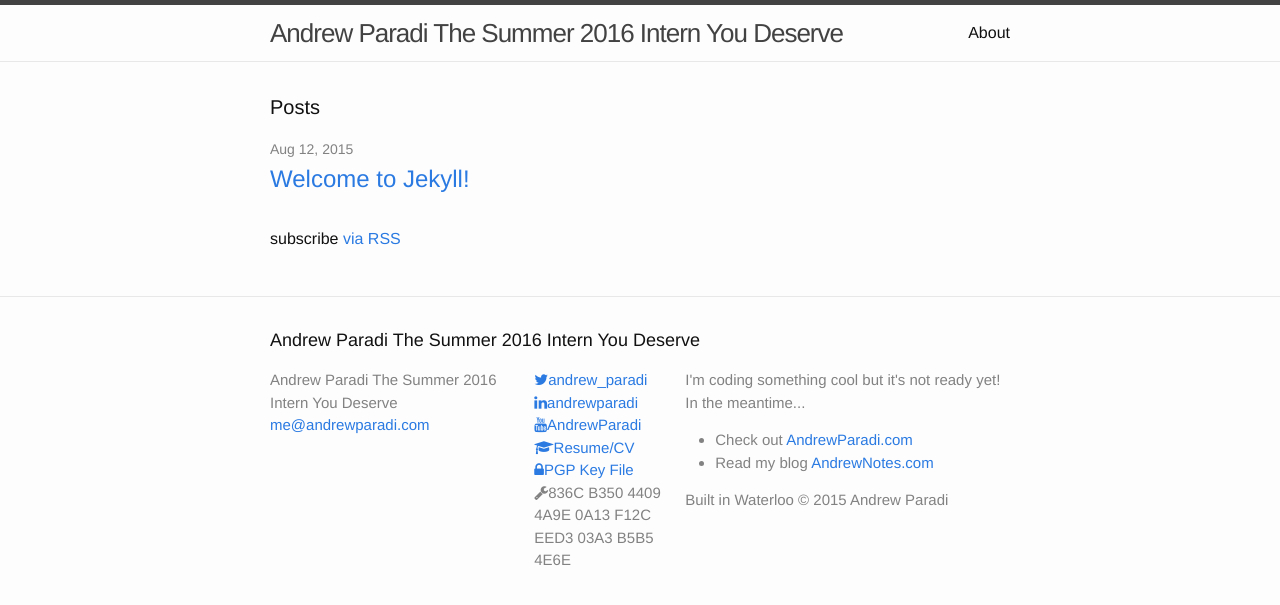
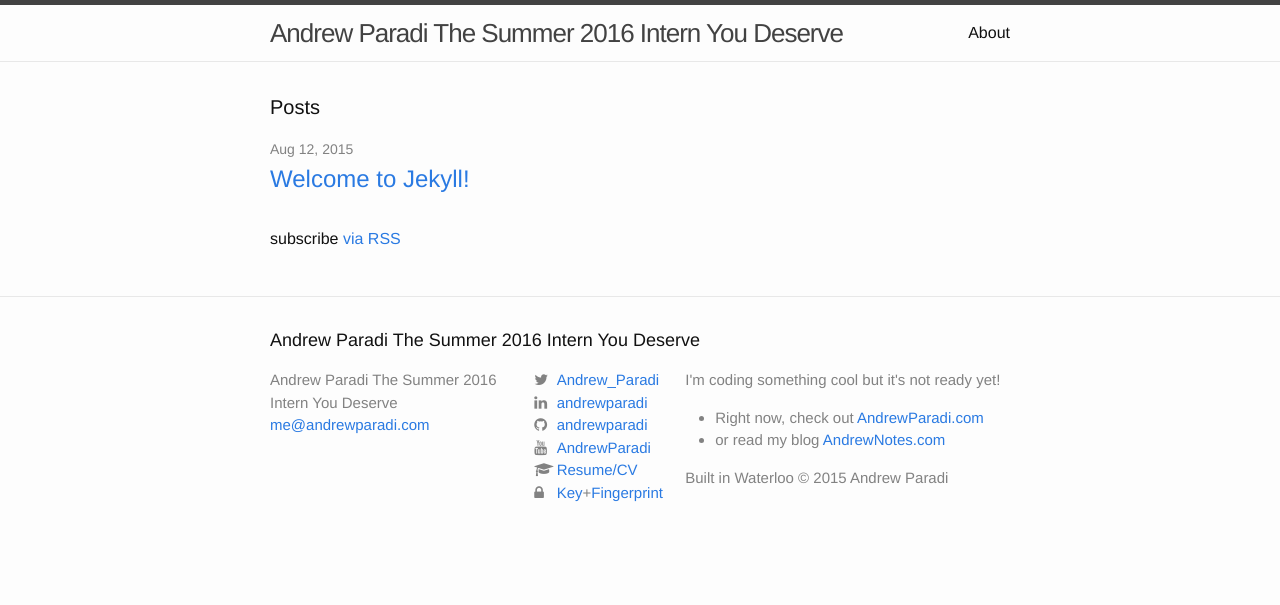
Before and after one commit to TorontoMonkey/andrewparadi.github.io, a Jekyll site: the page built from index.html, in a window 1280 px wide. Shown: the top 605 px of the page. Built offline with Jekyll 4.4.1, drawn with Linux system fonts in a browser that asks for light colours; nearby versions of some CDN libraries.

Commit message:
Social footer scss, new PGP fingerprint txt file, footer link clean up

```diff
--- a/_config.yml
+++ b/_config.yml
@@ -6,7 +6,7 @@ description: > # this means to ignore newlines until "baseurl:"
 baseurl: "" # the subpath of your site, e.g. /blog/
 url: "http://andrewparadi.github.io" # the base hostname & protocol for your site
 #Social
-twitter_username: andrew_paradi
+twitter_username: Andrew_Paradi
 github_username:  andrewparadi
 linkedin_username: andrewparadi
 youtube_username: AndrewParadi
@@ -16,7 +16,7 @@ loc_city: Waterloo
 loc_country: Canada
 resume_file: AndrewParadiResume.pdf
 pgp_key_file: AndrewParadiPGP.asc
-pgp_fingerprint: 836C B350 4409 4A9E 0A13 F12C EED3 03A3 B5B5 4E6E
+pgp_fingerprint_file: AndrewParadiPGPFingerprint.txt
 
 # Build settings
 markdown: kramdown
--- a/_includes/footer.html
+++ b/_includes/footer.html
@@ -16,7 +16,7 @@
         <ul class="social-media-list">
           {% if site.twitter_username %}
           <li>
-            <a href="https://twitter.com/{{ site.twitter_username }}">
+            <a href="https://twitter.com/{{ site.twitter_username }}" target="_blank">
 <!--               <span class="icon  icon--twitter">
                 <svg viewBox="0 0 16 16">
                   <path fill="#828282" d="M15.969,3.058c-0.586,0.26-1.217,0.436-1.878,0.515c0.675-0.405,1.194-1.045,1.438-1.809
@@ -24,56 +24,56 @@
                 </svg>
               </span> -->
 
-              <i class="fa fa-twitter"></i><span class="username">{{ site.twitter_username }}</span>
+              <i class="social fa fa-twitter"></i><span class="username">{{ site.twitter_username }}</span>
             </a>
           </li>
           {% endif %}
 
           {% if site.linkedin_username %}
           <li>
-            <a href="https://linkedin.com/in/{{ site.linkedin_username }}">
-              <i class="fa fa-linkedin"></i><span class="username">{{ site.linkedin_username }}</span>
+            <a href="https://linkedin.com/in/{{ site.linkedin_username }}" target="_blank">
+              <i class="social fa fa-linkedin"></i><span class="username">{{ site.linkedin_username }}</span>
+            </a>
+          </li>
+          {% endif %}
+
+          {% if site.github_username %}
+          <li>
+            <a href="https://github.com/{{ site.github_username }}" target="_blank">
+              <i class="social fa fa-github"></i><span class="username">{{ site.github_username }}</span>
             </a>
           </li>
           {% endif %}
 
           {% if site.youtube_username %}
           <li>
-            <a href="https://youtube.com/c/{{ site.youtube_username }}">
-              <i class="fa fa-youtube"></i><span class="username">{{ site.youtube_username }}</span>
+            <a href="https://youtube.com/c/{{ site.youtube_username }}" target="_blank">
+              <i class="social fa fa-youtube"></i><span class="username">{{ site.youtube_username }}</span>
             </a>
           </li>
           {% endif %}
 
           {% if site.resume_file %}
           <li>
-            <a href="/files/{{ site.resume_file }}">
-              <i class="fa fa-graduation-cap"></i><span class="username">Resume/CV</span>
+            <a href="/files/{{ site.resume_file }}" target="_blank">
+              <i class="social fa fa-graduation-cap"></i><span class="username">Resume/CV</span>
             </a>
           </li>
           {% endif %}
 
           {% if site.pgp_key_file %}
           <li>
-            <a href="/files/{{ site.pgp_key_file }}">
-              <i class="fa fa-lock"></i><span class="username">PGP Key File</span>
-            </a>
-          </li>
-          {% endif %}
-
-          {% if site.pgp_fingerprint %}
-          <li>
-              <i class="fa fa-wrench"></i><span class="username">{{ site.pgp_fingerprint }}</span>
+              <i class="social fa fa-lock"></i><span class="username"><a href="/files/{{ site.pgp_key_file }}" target="_blank">Key</a>+<a href="/files/{{ site.pgp_fingerprint_file }}" target="_blank">Fingerprint</a></span>
           </li>
           {% endif %}
         </ul>
       </div>
 
       <div class="footer-col  footer-col-3">
-        <p>I'm coding something cool but it's not ready yet! In the meantime...</p>
+        <p>I'm coding something cool but it's not ready yet!</p>
         <ul>
-          <li>Check out <a href="http://andrewparadi.com/">AndrewParadi.com</a></li>
-          <li>Read my blog <a href="http://andrewparadi.com/blog/">AndrewNotes.com</a></li>
+          <li>Right now, check out <a href="http://andrewparadi.com/">AndrewParadi.com</a></li>
+          <li>or read my blog <a href="http://andrewparadi.com/blog/">AndrewNotes.com</a></li>
         </ul>
         <p>Built in {{ site.loc_city }} &copy; 2015 Andrew Paradi</p>
       </div>
--- a/_sass/_base.scss
+++ b/_sass/_base.scss
@@ -202,3 +202,8 @@ pre {
         }
     }
 }
+
+.social {
+    width: 1.4rem;
+    color: $grey-color;
+  }
--- /dev/null
+++ b/files/AndrewParadiPGPFingerprint.txt
@@ -0,0 +1 @@
+836C B350 4409 4A9E 0A13 F12C EED3 03A3 B5B5 4E6E
```
Also changed, not shown: 6 other files.
